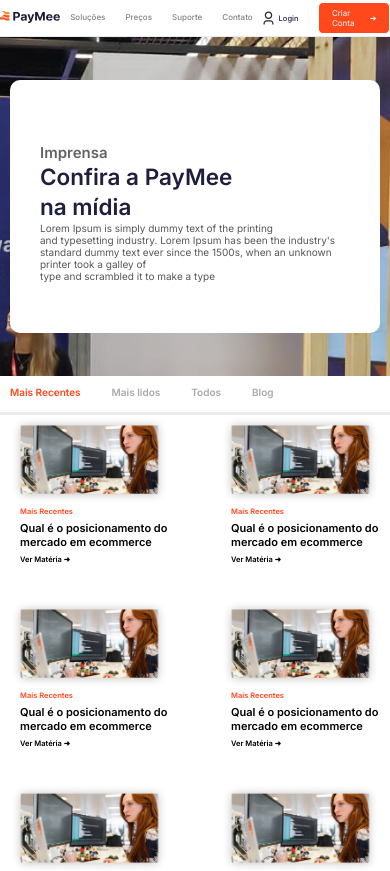
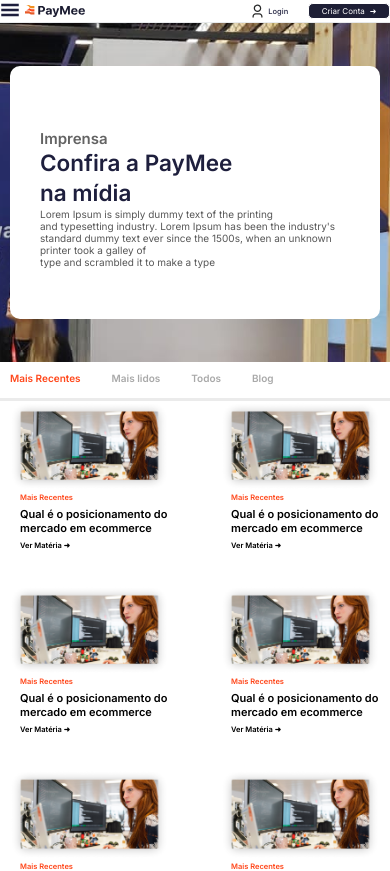
Before and after one commit to feehsantanajs/paymee, a React (Vite) app: page /media in a window 390 px wide. Shown: the top 871 px of the page. Built offline with nearby package versions, Linux system fonts and the light colour scheme.

Commit message:
updated menu burger for all pages

```diff
--- a/package.json
+++ b/package.json
@@ -10,7 +10,6 @@
   },
   "dependencies": {
     "react": "^18.2.0",
-    "react-burger-menu": "^3.0.9",
     "react-circular-progressbar": "^2.1.0",
     "react-dom": "^18.2.0",
     "react-icons": "^4.8.0",
--- a/src/components/BurgerMenu/index.tsx
+++ b/src/components/BurgerMenu/index.tsx
@@ -1,19 +1,28 @@
-import { slide as Menu } from 'react-burger-menu'
-
 import { useState } from 'react'
+import { useLocation } from 'react-router-dom';
 import { GiHamburgerMenu } from 'react-icons/gi';
 import { CgClose } from 'react-icons/cg';
+import LoginIconWhite from '../../assets/icons/login-icon-white.svg'
+import LoginIcon from '../../assets/icons/login-icon.svg'
+import RightArrow from '../../assets/right-icon.svg'
 
-import LoginIconWhite from '../../assets/icons/login-icon-white.svg'
-import RightArrow from '../../assets/right-icon.svg'
+import LogoPaymeeWhite from '../../assets/logo/logo-paymee-white.svg'
+import LogoPaymee from '../../assets/logo/logo-paymee.svg'
+import LogoPaymeeSupport from '../../assets/logo/support-logo.svg'
+
 import './styles.scss'
+import { ButtonCreateAccount } from '../ButtonCreateAccount';
+
 
 export function BurgerMenu() {
   const [isOpen, setIsOpen] = useState(false);
 
+  const {pathname} = useLocation();
   const toogleMode = () =>{
     setIsOpen(!isOpen);
   }
+
+  if(pathname === '/'){
     return (
 
       <div id='header-menu-burger'>
@@ -25,21 +34,48 @@
             <li><a id="home" className="menu-item" href="/">Home</a></li>
             <li><a id="support" className="menu-item" href="/support">Suporte</a></li>
             <li><a id="contact" className="menu-item" href="/contact">Contato</a></li>
-          <li><a id="term-us" className="menu-item" href="/term-us">Termo</a></li>
+            <li><a id="term-us" className="menu-item" href="/term-use">Termo</a></li>
             <li><a id="politic" className="menu-item" href="/politic">Politica</a></li>
             <li><a id="ombudsman" className="menu-item" href="/ombudsman">Ouvidoria</a></li>
             <li><a id="about" className="menu-item" href="/about">Sobre</a></li>
             <li><a id="media" className="menu-item" href="/media">Media</a></li>
           </ul>
         </div>
+
+        <img src={LogoPaymeeWhite} className='logo' alt="" />
         <div className='access'>
           <a href="/login" className='login'><img src={LoginIconWhite} alt="login" /> <span>Login</span> </a>
           <a href="/create-account" className='button-create-account'> <span>Criar Conta</span> <img src={RightArrow} alt="login" /></a>
         </div>
       </div>
 
-
-
     );
 
+  }else{
+    return(
+      <div id='header-menu-burger'>
+        <div onClick={toogleMode} className='button-bg black-color'>
+          {isOpen ? <CgClose size={20} /> : <GiHamburgerMenu size={20}  />}
+        </div>
+        <div className={isOpen ? 'container-burger' : 'container-burger isDesactive' } >
+          <ul>
+            <li><a id="home" className="menu-item" href="/">Home</a></li>
+            <li><a id="support" className="menu-item" href="/support">Suporte</a></li>
+            <li><a id="contact" className="menu-item" href="/contact">Contato</a></li>
+            <li><a id="term-us" className="menu-item" href="/term-use">Termo</a></li>
+            <li><a id="politic" className="menu-item" href="/politic">Politica</a></li>
+            <li><a id="ombudsman" className="menu-item" href="/ombudsman">Ouvidoria</a></li>
+            <li><a id="about" className="menu-item" href="/about">Sobre</a></li>
+            <li><a id="media" className="menu-item" href="/media">Media</a></li>
+          </ul>
+        </div>
+        <img src={LogoPaymee} className='logo' alt="" />
+        <div className='access'>
+          <a href="/login" className='login black-color'><img src={LoginIcon} alt="login" /> <span>Login</span> </a>
+          <ButtonCreateAccount type='black'/>
+        </div>
+      </div>
+    )
   }
+
+}
--- a/src/components/BurgerMenu/styles.scss
+++ b/src/components/BurgerMenu/styles.scss
@@ -3,9 +3,19 @@
   align-items: center;
   justify-content: center;
   position: relative;
+
+
+  img.logo{
+    max-width:12rem;
+    width:100%;
+    margin-left:1rem;
+  }
   .button-bg{
+    color:white;
 
-    color:white;
+    &.black-color{
+      color:var(--blue-500);
+    }
   }
   .container-burger{
     display:block;
@@ -17,7 +27,7 @@
     top: -4rem;
     width:100%;
     padding:1rem;
-
+    z-index: 120;
     &.isDesactive{
       display:none;
     }
@@ -60,11 +70,17 @@
       justify-content: center;
       gap:1rem;
       text-decoration: none;
+      &.black-color span{
+        color:var(--blue-500);
+      }
       span{
         font-weight: 500;
         font-size: 1.5rem;
         line-height: 1.8rem;
         color:white;
+
+
+
       }
     }
 
--- a/src/pages/About/index.tsx
+++ b/src/pages/About/index.tsx
@@ -21,10 +21,15 @@
 
 
 import './styles.scss'
+import { AuthContext } from '../../module/hook'
+import { useContext } from 'react'
+import { BurgerMenu } from '../../components/BurgerMenu'
 export function About() {
+
+  const {isMobile} =  useContext(AuthContext);
   return (
     <div id="container-about">
-      <HeaderMenu />
+      {isMobile ? <BurgerMenu /> :  <HeaderMenu />}
 
       <div className='container-sup'>
         <div className='content-about'>
--- a/src/pages/Contact/index.tsx
+++ b/src/pages/Contact/index.tsx
@@ -1,13 +1,18 @@
+import { useContext } from 'react'
 import { FooterContainer } from '../../components/FooterContainer'
 import { FormContact } from '../../components/FormContact'
 import { HeaderMenu } from '../../components/HeaderMenu'
 import { ReadyContainer } from '../../components/ReadyContainer'
+import { AuthContext } from '../../module/hook'
 import './styles.scss'
+import { BurgerMenu } from '../../components/BurgerMenu'
 
 export function Contact() {
+
+  const {isMobile} =  useContext(AuthContext);
   return (
     <div id="container-contact">
-      <HeaderMenu />
+      {isMobile ? <BurgerMenu /> :  <HeaderMenu />}
 
       <div className='container-sup'>
         <div className='content-contact'>
--- a/src/pages/MediaPaymee/index.tsx
+++ b/src/pages/MediaPaymee/index.tsx
@@ -1,12 +1,19 @@
+import { useContext } from "react";
 import { FooterContainer } from "../../components/FooterContainer";
 import { HeaderMenu } from "../../components/HeaderMenu";
 import { News } from "../../components/News";
 import { ReadyContainer } from "../../components/ReadyContainer";
+import { AuthContext } from "../../module/hook";
+import { BurgerMenu } from "../../components/BurgerMenu";
+
+
 import './styles.scss'
+
 export function MediaPaymee(){
+  const {isMobile} =  useContext(AuthContext);
   return(
     <div id="container-media">
-      <HeaderMenu />
+     {isMobile ? <BurgerMenu /> :  <HeaderMenu />}
 
       <div className="container-sup">
         <div className="content-base">
--- a/src/pages/Ombudsman/index.tsx
+++ b/src/pages/Ombudsman/index.tsx
@@ -3,11 +3,16 @@
 import { ReadyContainer } from '../../components/ReadyContainer';
 import { FooterContainer } from '../../components/FooterContainer';
 import { FormContact } from '../../components/FormContact';
+import { useContext } from 'react';
+import { AuthContext } from '../../module/hook';
+import { BurgerMenu } from '../../components/BurgerMenu';
 
 export function Ombudsman() {
+  const {isMobile} =  useContext(AuthContext);
   return (
     <div id="container-ombusman">
-      <HeaderMenu />
+
+      {isMobile ? <BurgerMenu /> :  <HeaderMenu />}
 
       <div className="container-sup">
         <div className="content-ombusman">
--- a/src/pages/PrivacityPolitic/index.tsx
+++ b/src/pages/PrivacityPolitic/index.tsx
@@ -2,11 +2,15 @@
 import { HeaderMenu } from "../../components/HeaderMenu";
 import { ReadyContainer } from '../../components/ReadyContainer';
 import { FooterContainer } from '../../components/FooterContainer';
+import { BurgerMenu } from '../../components/BurgerMenu';
+import { useContext } from 'react';
+import { AuthContext } from '../../module/hook';
 
 export function PrivacityPolitic() {
+  const {isMobile} =  useContext(AuthContext);
   return (
     <div id="container-politic">
-      <HeaderMenu />
+      {isMobile ? <BurgerMenu /> :  <HeaderMenu />}
 
       <div className="container-sup">
         <div className="content-politic">
@@ -37,14 +41,7 @@
 
             </p>
           </div>
-
-
-
-
         </div>
-
-
-
       </div>
       <ReadyContainer />
       <FooterContainer />
--- a/src/pages/Support/index.tsx
+++ b/src/pages/Support/index.tsx
@@ -7,10 +7,15 @@
 import { FooterContainer } from '../../components/FooterContainer'
 import { HeaderMenu } from '../../components/HeaderMenu'
 import { ReadyContainer } from '../../components/ReadyContainer'
+import { AuthContext } from '../../module/hook'
+import { useContext } from 'react'
+import { BurgerMenu } from '../../components/BurgerMenu'
+
 export function Support() {
+  const {isMobile} =  useContext(AuthContext);
   return (
     <div id='container-support'>
-      <HeaderMenu />
+      {isMobile ? <BurgerMenu /> :  <HeaderMenu />}
       <div className='questions-support'>
         <div className='content-quertions-support'>
           <h2>Suporte</h2>
--- a/src/pages/Term/index.tsx
+++ b/src/pages/Term/index.tsx
@@ -2,11 +2,16 @@
 import { HeaderMenu } from "../../components/HeaderMenu";
 import { ReadyContainer } from '../../components/ReadyContainer';
 import { FooterContainer } from '../../components/FooterContainer';
+import { useContext } from 'react';
+import { AuthContext } from '../../module/hook';
+import { BurgerMenu } from '../../components/BurgerMenu';
 
 export function Term() {
+  const {isMobile} =  useContext(AuthContext);
+
   return (
     <div id="container-term">
-      <HeaderMenu />
+     {isMobile ? <BurgerMenu /> :  <HeaderMenu />}
 
       <div className="container-sup">
         <div className="content-term">
```
Also changed, not shown: 1 other file (tests, documents, lock files or other folders). Lines whose indentation alone changed are shown as unchanged.
